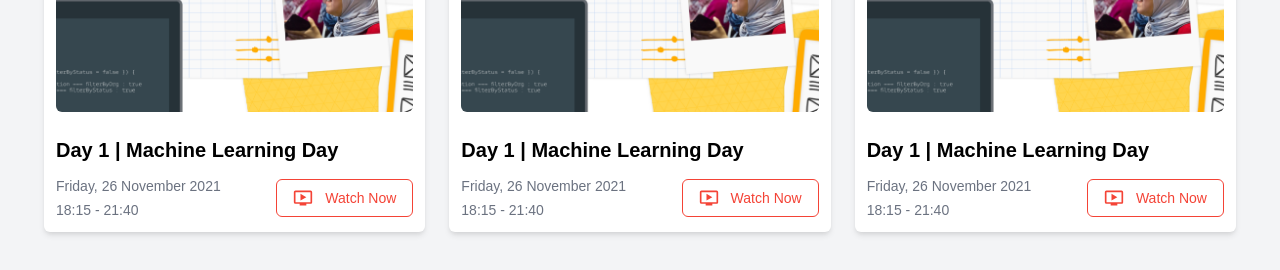
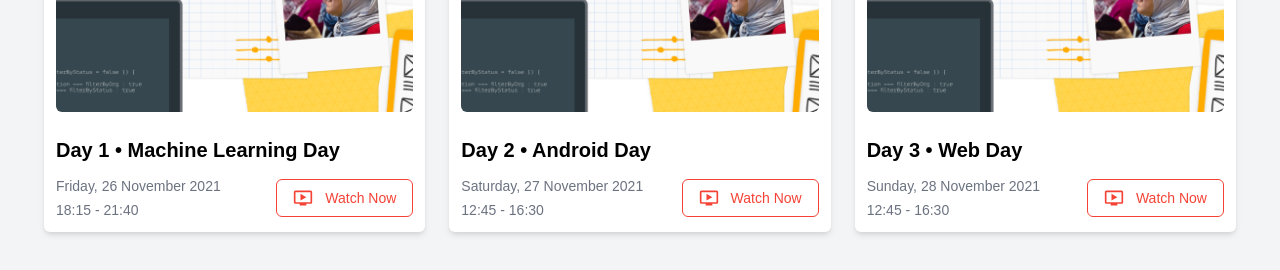
Before and after one commit to arayhan/devfest-jakarta-2021, a React (Create React App) app: page / in a window 1280 px wide. Shown: the part 1720-1990 px from the top of the page. Built offline with nearby package versions, Linux system fonts and the light colour scheme; what @tailwindcss/typography would draw is missing.

Commit message:
update StreamCard component to dynamic

```diff
--- a/src/components/StreamCard.jsx
+++ b/src/components/StreamCard.jsx
@@ -1,35 +1,35 @@
 import { MdOndemandVideo } from "react-icons/md";
 
-export const StreamCard = () => {
+export const StreamCard = ({ thumbnail, day, topic, date, time, url }) => {
 	return (
 		<div className="w-full md:w-1/2 lg:w-1/3 p-3">
 			<div className="bg-white rounded-md shadow-md">
 				<div className="p-3 h-72">
 					<img
 						className="rounded-md w-full h-full object-cover"
-						src={require("../assets/images/banner.png").default}
+						src={thumbnail}
 						alt=""
 					/>
 				</div>
 				<div className="p-3 space-y-3">
 					<div className="font-semibold text-xl">
-						Day 1 | Machine Learning Day
+						Day {day} • {topic}
 					</div>
 					<div className="flex flex-col sm:flex-row md:flex-col lg:flex-row justify-between lg:items-center space-y-3 lg:space-y-0">
 						<div className="space-y-3">
 							<div className="space-y-1 text-gray-500 text-sm">
 								<div className="flex items-center space-x-3">
-									<span>Friday, 26 November 2021</span>
+									<span>{date}</span>
 								</div>
 								<div className="flex items-center space-x-3">
-									<span>18:15 - 21:40</span>
+									<span>{time}</span>
 								</div>
 							</div>
 						</div>
 						<div>
 							<a
 								className="border border-red-500 inline-flex items-center rounded-md px-4 py-2 text-sm text-red-500 space-x-3 transition-all hover:bg-red-50"
-								href="https://gdg.community.dev/"
+								href={url}
 								target="_blank"
 								rel="noreferrer"
 							>
--- a/src/components/sections/Streams.jsx
+++ b/src/components/sections/Streams.jsx
@@ -10,9 +10,30 @@
 			<Container>
 				<div className="space-y-14">
 					<div className="flex flex-wrap justify-center">
-						<StreamCard />
-						<StreamCard />
-						<StreamCard />
+						<StreamCard
+							thumbnail={require("../../assets/images/banner.png").default}
+							day="1"
+							topic="Machine Learning Day"
+							date="Friday, 26 November 2021"
+							time="18:15 - 21:40"
+							url="https://gdg.community.dev/"
+						/>
+						<StreamCard
+							thumbnail={require("../../assets/images/banner.png").default}
+							day="2"
+							topic="Android Day"
+							date="Saturday, 27 November 2021"
+							time="12:45 - 16:30"
+							url="https://gdg.community.dev/"
+						/>
+						<StreamCard
+							day="3"
+							thumbnail={require("../../assets/images/banner.png").default}
+							topic="Web Day"
+							date="Sunday, 28 November 2021"
+							time="12:45 - 16:30"
+							url="https://gdg.community.dev/"
+						/>
 					</div>
 					<div className="flex items-center justify-start">
 						<Link
```
